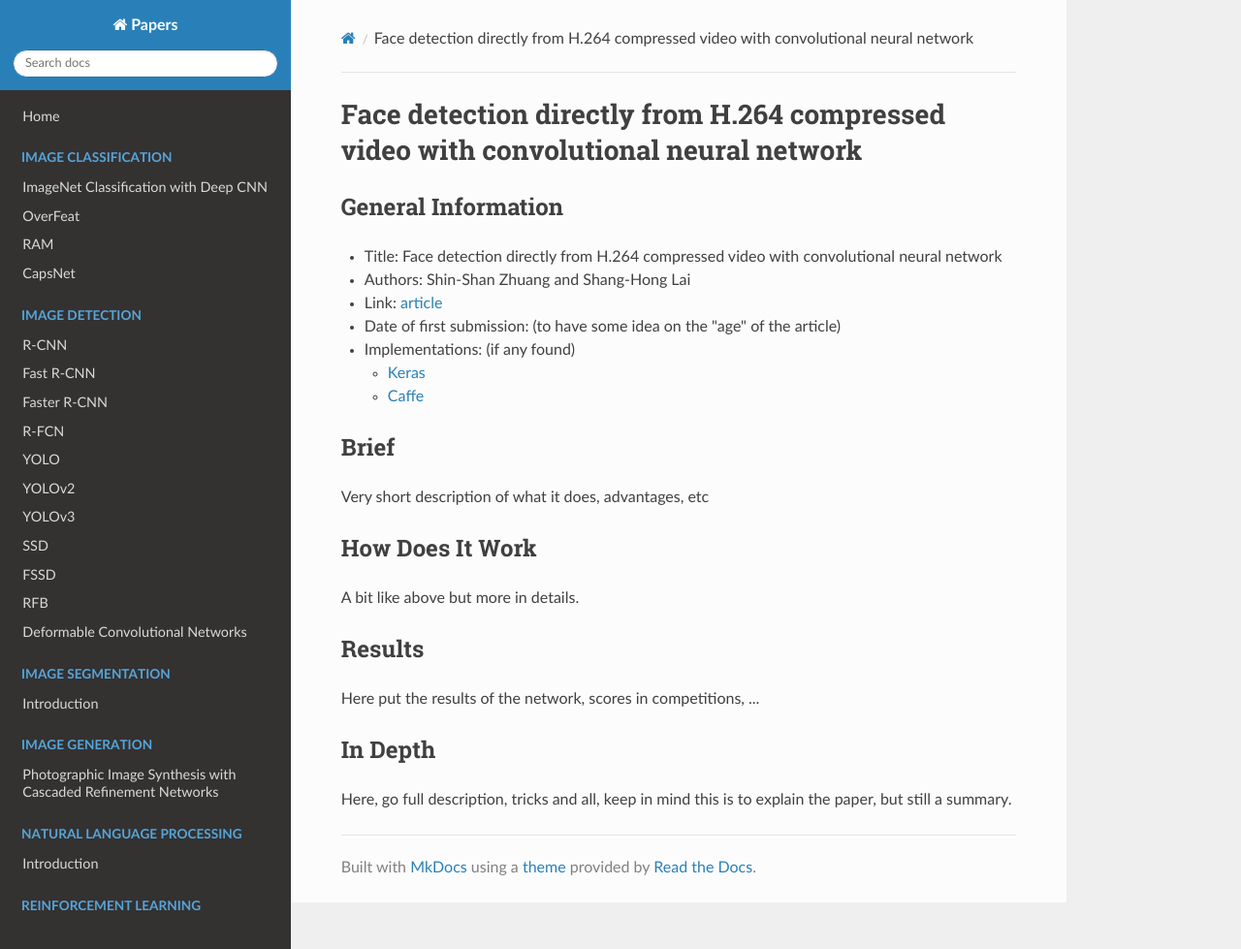
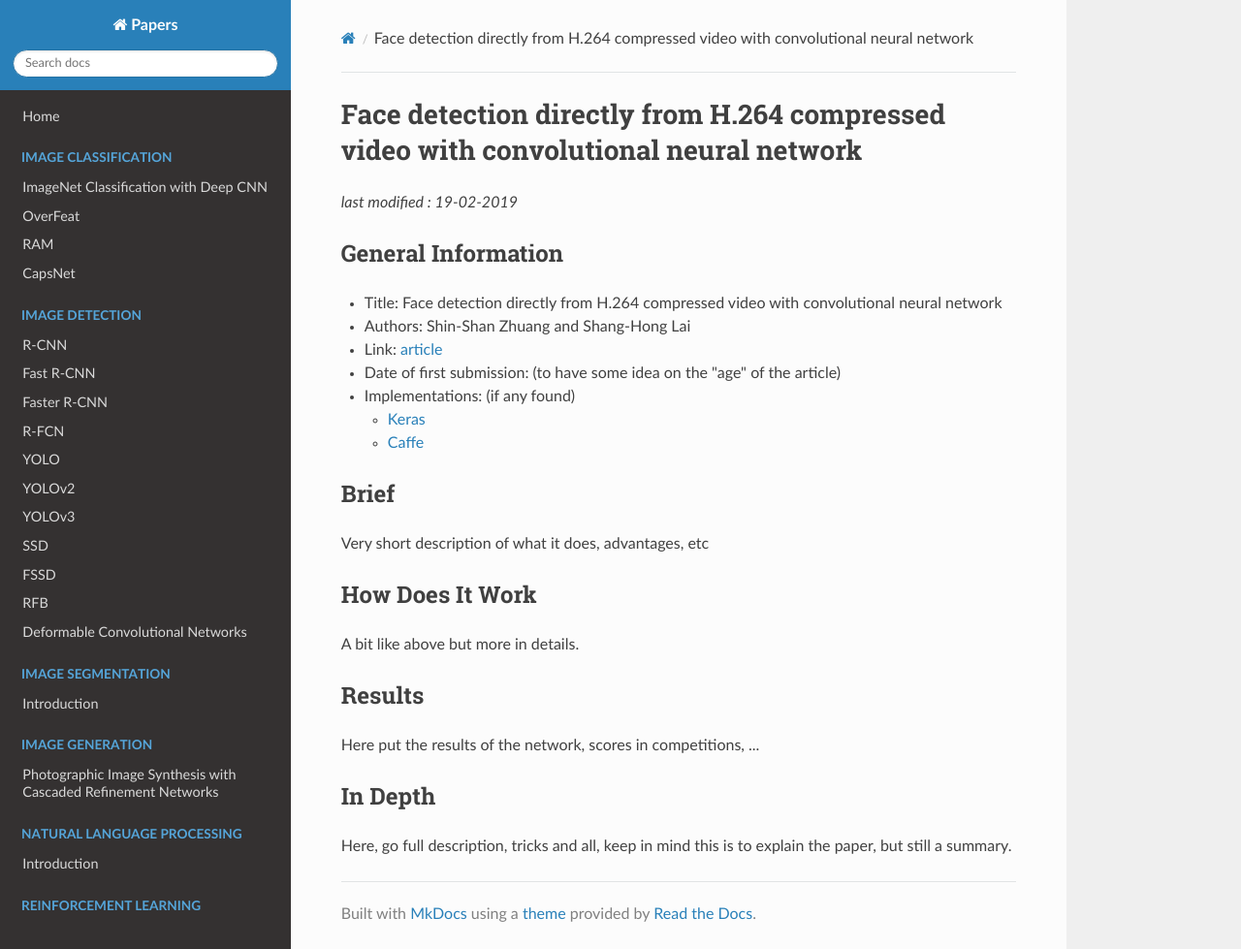
Before and after one commit to D3lt4lph4/papers, an MkDocs documentation site: the page built from docs/imagedetection/facedetectionh264compressed.md, in a window 1280 px wide and 979 px high. Shown: the whole window at 97% size. Built offline with MkDocs 1.6.1, drawn with Linux system fonts in a browser that asks for light colours; nearby versions of some CDN libraries; old or Windows-style settings are respelled for this version of MkDocs.

Commit message:
adding the last modified tag

```diff
--- a/docs/imagedetection/facedetectionh264compressed.md
+++ b/docs/imagedetection/facedetectionh264compressed.md
@@ -1,4 +1,6 @@
 # Face detection directly from H.264 compressed video with convolutional neural network
+
+_last modified : 19-02-2019_
 
 ## General Information
 
```
